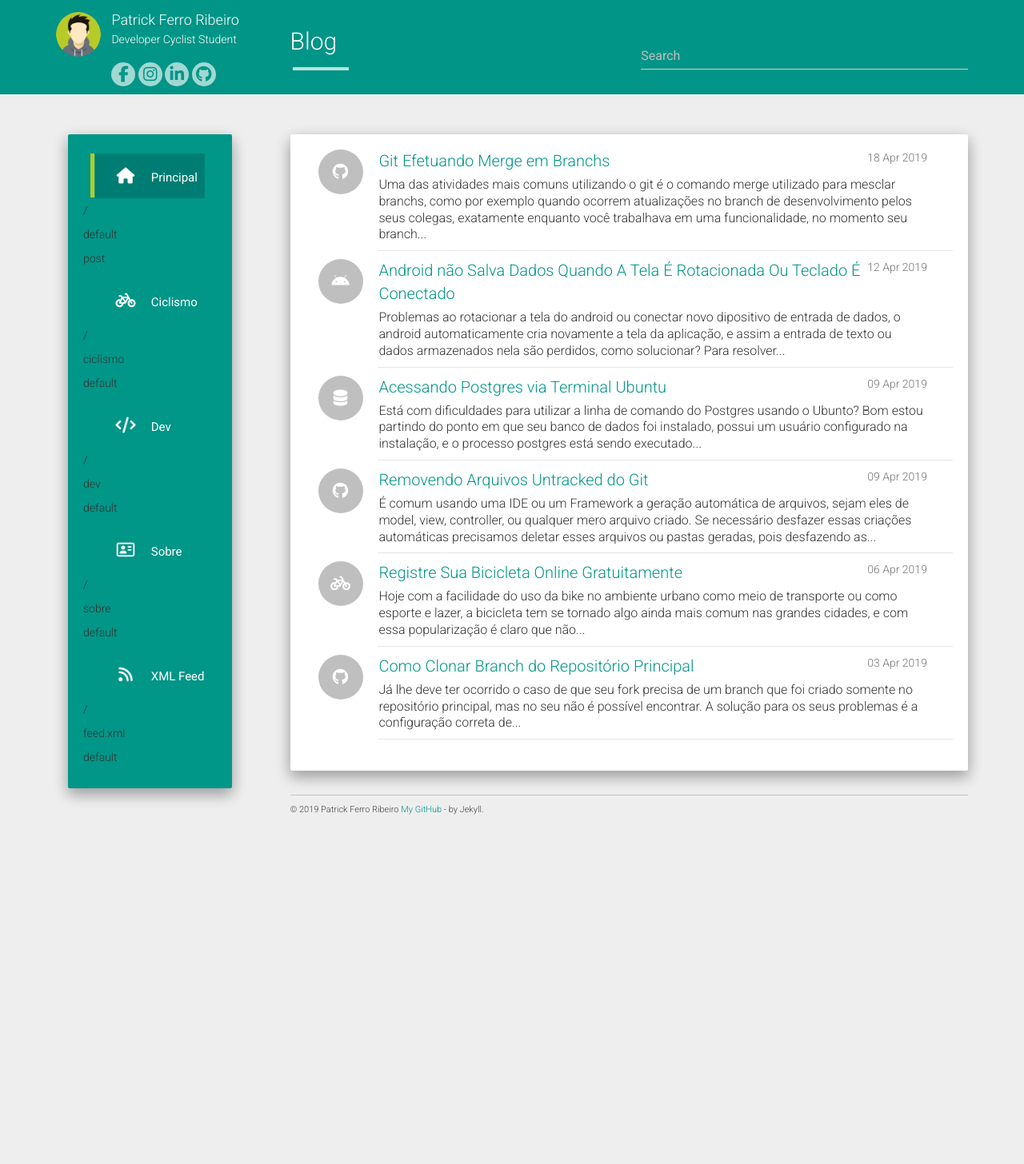
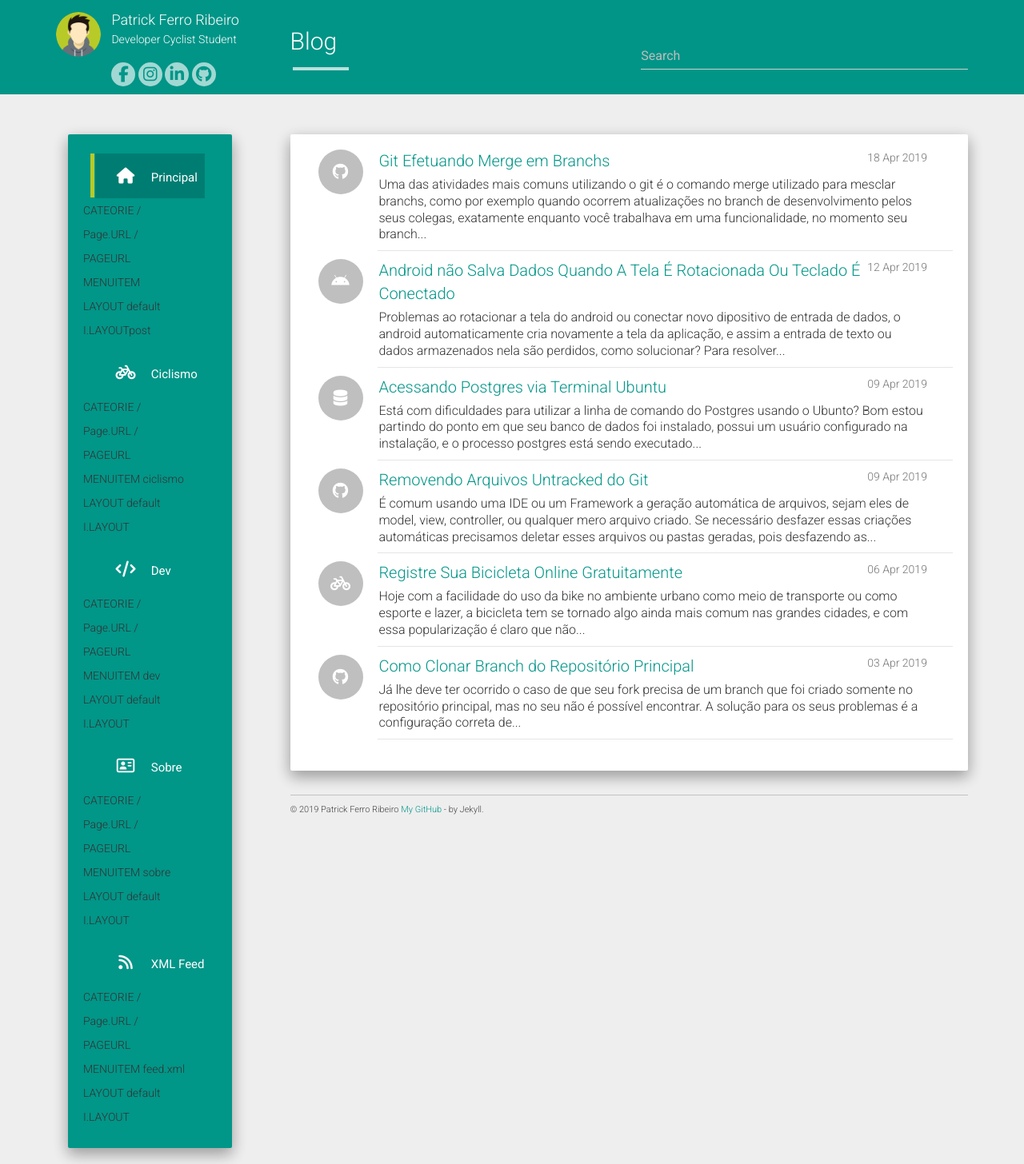
Before and after one commit to riberman/riberman.github.io, a Jekyll site: the page built from index.html, in a window 1280 px wide. Shown: the whole page at 80% size. Built offline with Jekyll 4.4.1, drawn with Linux system fonts in a browser that asks for light colours; nearby versions of some CDN libraries; the list of posts is cut into pages by our own code; before the commit the page ends 1048 px from its top, so only the background shows below that.

Commit message:
test categories navigation

```diff
--- a/_includes/navigation.html
+++ b/_includes/navigation.html
@@ -14,10 +14,11 @@
     {% unless target %} {% assign target = '_self' %} {% endunless %}
 	{% if pageurl == menuurl or page.layout == i.layout or menuurl == categorie %} {% assign current = 'current-menu-item' %} {% endif %}
 	<li class="col-lg-12 col-md-12 col-sm-4 col-xs-12 {{ current }} {{ pageurl }}"><a href="{{ linkurl }}" target="{{ target }}"><i class="{{ i.icon }}"></i> {{ i.text }}</a></li>
-	<p>{{ page.url }}</p>
-	<p>{{ pageurl }}</p>
-	<p>{{ menuurl }}</p>
-	<p>{{ page.layout }}</p>
-	<p>{{ i.layout }}</p>
+	<p>CATEORIE {{ page.url }}</p>
+	<p>Page.URL {{ page.url }}</p>
+	<p>PAGEURL{{ pageurl }}</p>
+	<p>MENUITEM {{ menuurl }}</p>
+	<p>LAYOUT {{ page.layout }}</p>
+	<p>I.LAYOUT{{ i.layout }}</p>
 {% endfor %}
 </ul>
```
